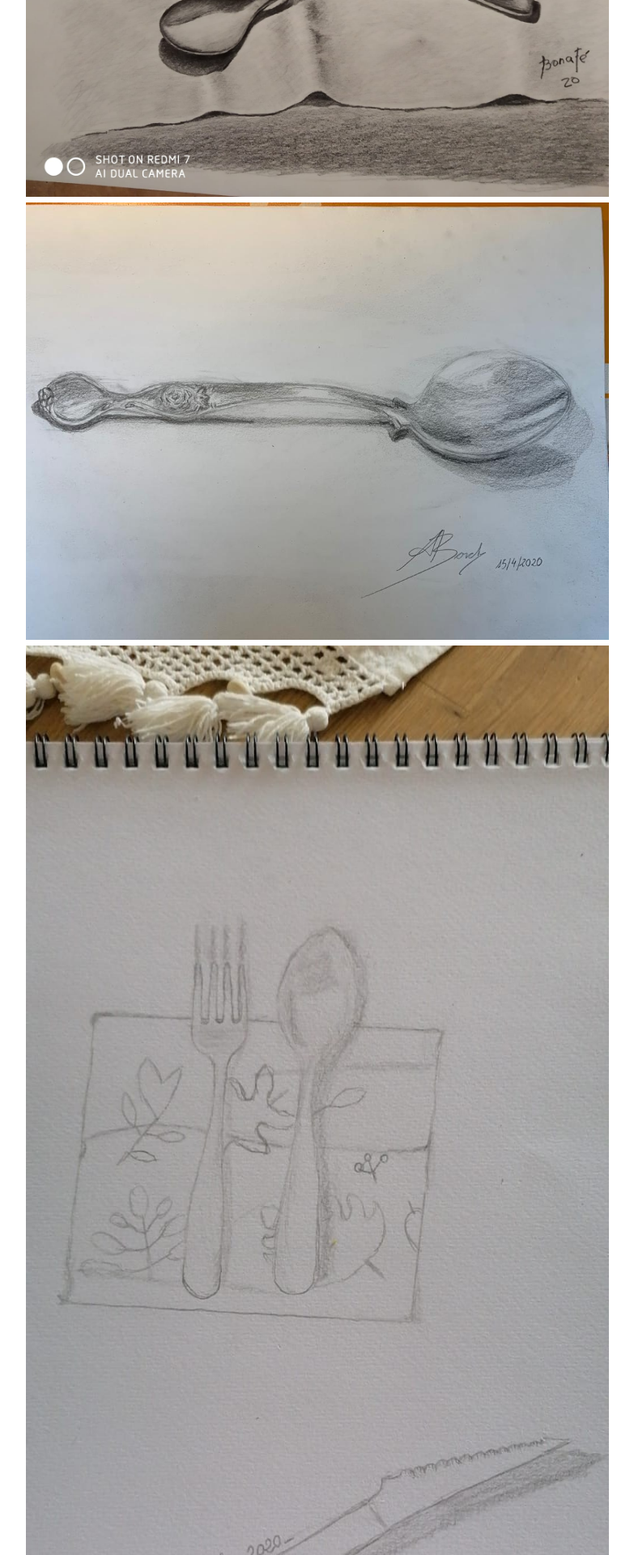
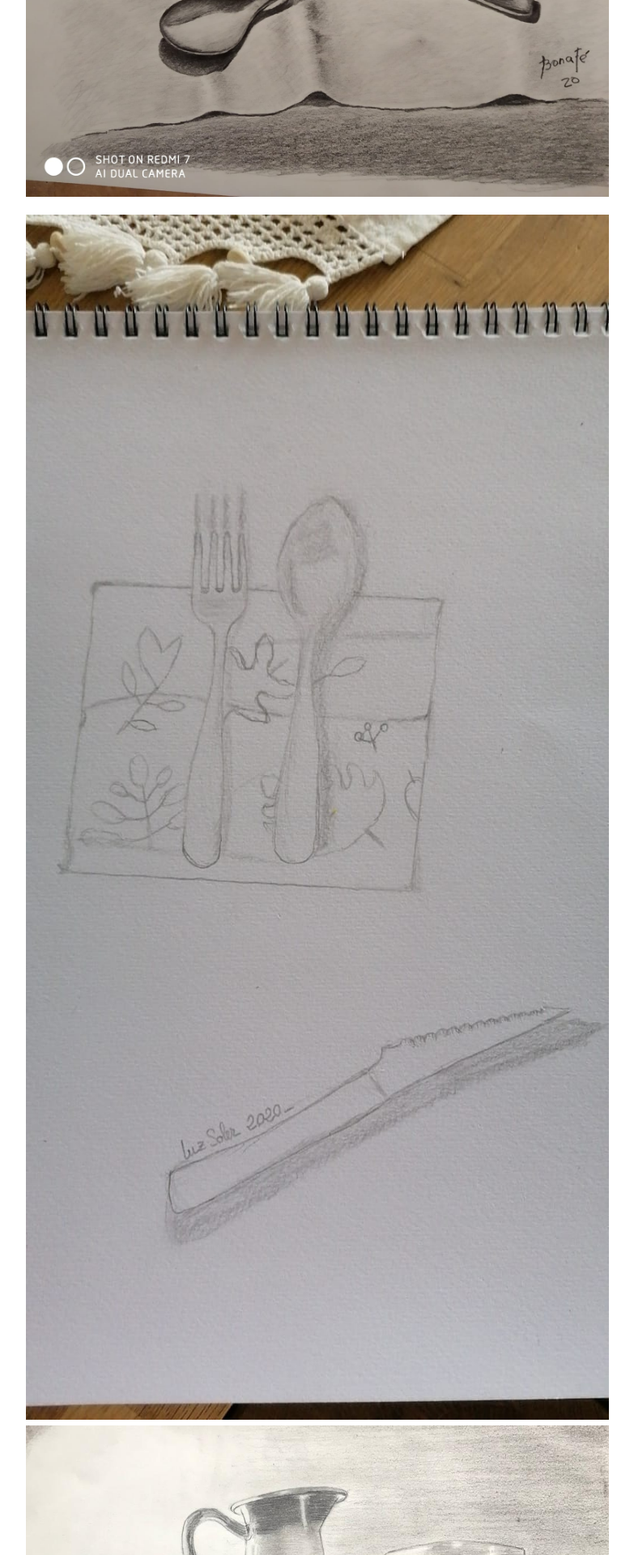
Before and after one commit to pinturitas/pinturitas.github.io, a Jekyll site: the page built from _posts/2020-04-13-reto05-cubiertos.md, in a window 1280 px wide. Shown: the part 2250-4170 px from the top of the page at 81% size, without its empty margins (248-1031 px from the left). Built offline with Jekyll 4.4.1, drawn with Linux system fonts in a browser that asks for light colours.

Commit message:
borrada reto 5 foto 5 a petición de la autora

```diff
--- a/_posts/2020-04-13-reto05-cubiertos.md
+++ b/_posts/2020-04-13-reto05-cubiertos.md
@@ -9,7 +9,7 @@ Ya echamos de menos las noches de fiesta, salir con los amigos, con la pareja, q
 ![Dibujo]({{ site.baseurl }}/arte/reto05/2020-04-13-reto05-foto02.jpg "Título: t, Autor: x")
 ![Dibujo]({{ site.baseurl }}/arte/reto05/2020-04-13-reto05-foto03.jpg "Título: t, Autor: x")
 ![Dibujo]({{ site.baseurl }}/arte/reto05/2020-04-13-reto05-foto04.jpg "Título: t, Autor: x")
-![Dibujo]({{ site.baseurl }}/arte/reto05/2020-04-13-reto05-foto05.jpg "Título: t, Autor: x")
+
 ![Dibujo]({{ site.baseurl }}/arte/reto05/2020-04-13-reto05-foto06.jpg "Título: t, Autor: x")
 ![Dibujo]({{ site.baseurl }}/arte/reto05/2020-04-13-reto05-foto07.jpg "Título: t, Autor: x")
 ![Dibujo]({{ site.baseurl }}/arte/reto05/2020-04-13-reto05-foto08.jpg "Título: t, Autor: x")
```
Also changed, not shown: arte/reto05/2020-04-13-reto05-foto05.jpg (deleted).
